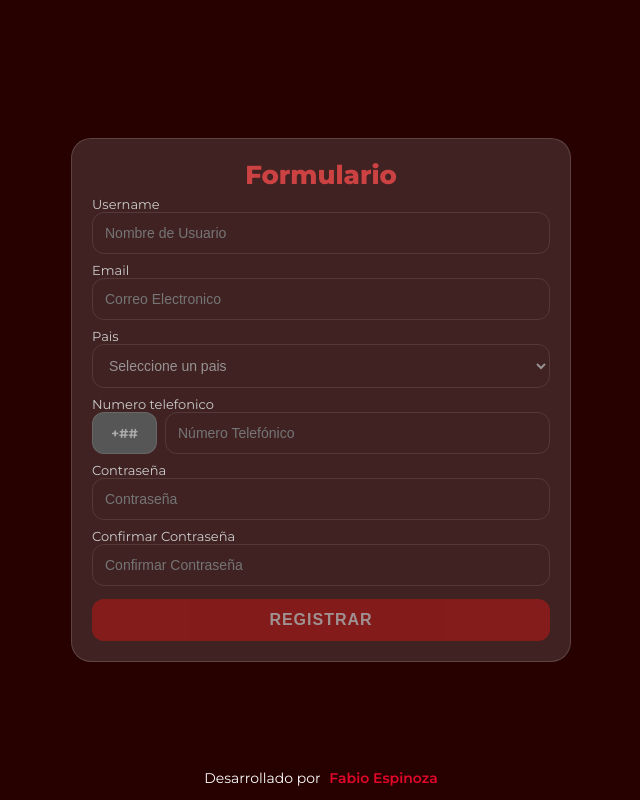
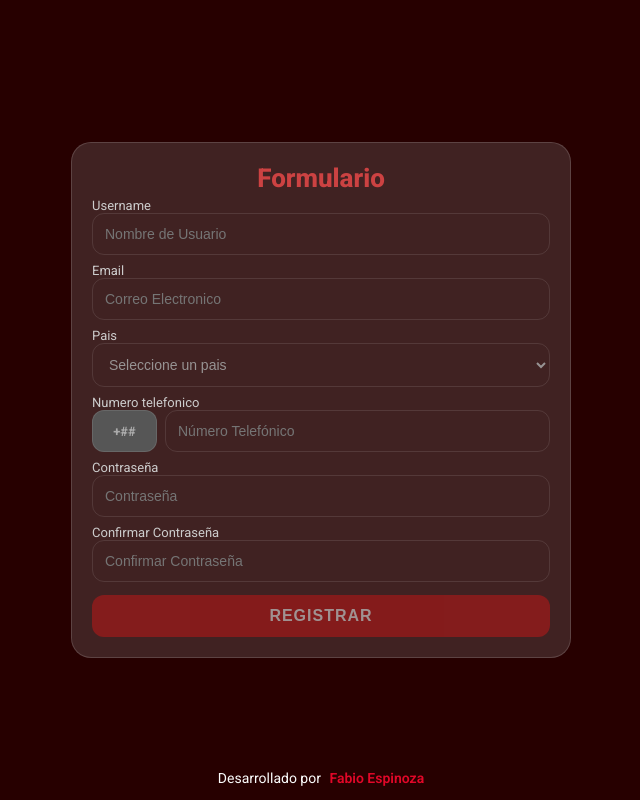
Before and after one commit to Fabioe05/Formulario, a plain HTML site: page index.html in a window 1280 px wide. Shown: the whole page, without its empty margins (319-959 px from the left). Drawn offline with Linux system fonts and the light colour scheme.

Commit message:
update-boton-submit

```diff
--- a/script.js
+++ b/script.js
@@ -106,8 +106,8 @@ form.addEventListener("submit", (event) => {
     phone: `${phoneCode.innerHTML} ${phoneInput.value}`,
     password: passwordInput.value,
   };
+  console.log(user);
   alert(
     `Usuario creado exitosamente: \n Username: ${user.username} \n Email: ${user.email} \n Number: ${user.phone}`,
   );
-  location.reload();
 });
--- a/style.css
+++ b/style.css
@@ -12,7 +12,7 @@ body {
   display: flex;
   justify-content: center;
   align-items: center;
-  font-family: "Montserrat", sans-serif;
+  font-family: "Roboto", sans-serif;
 }
 
 #form {
```
